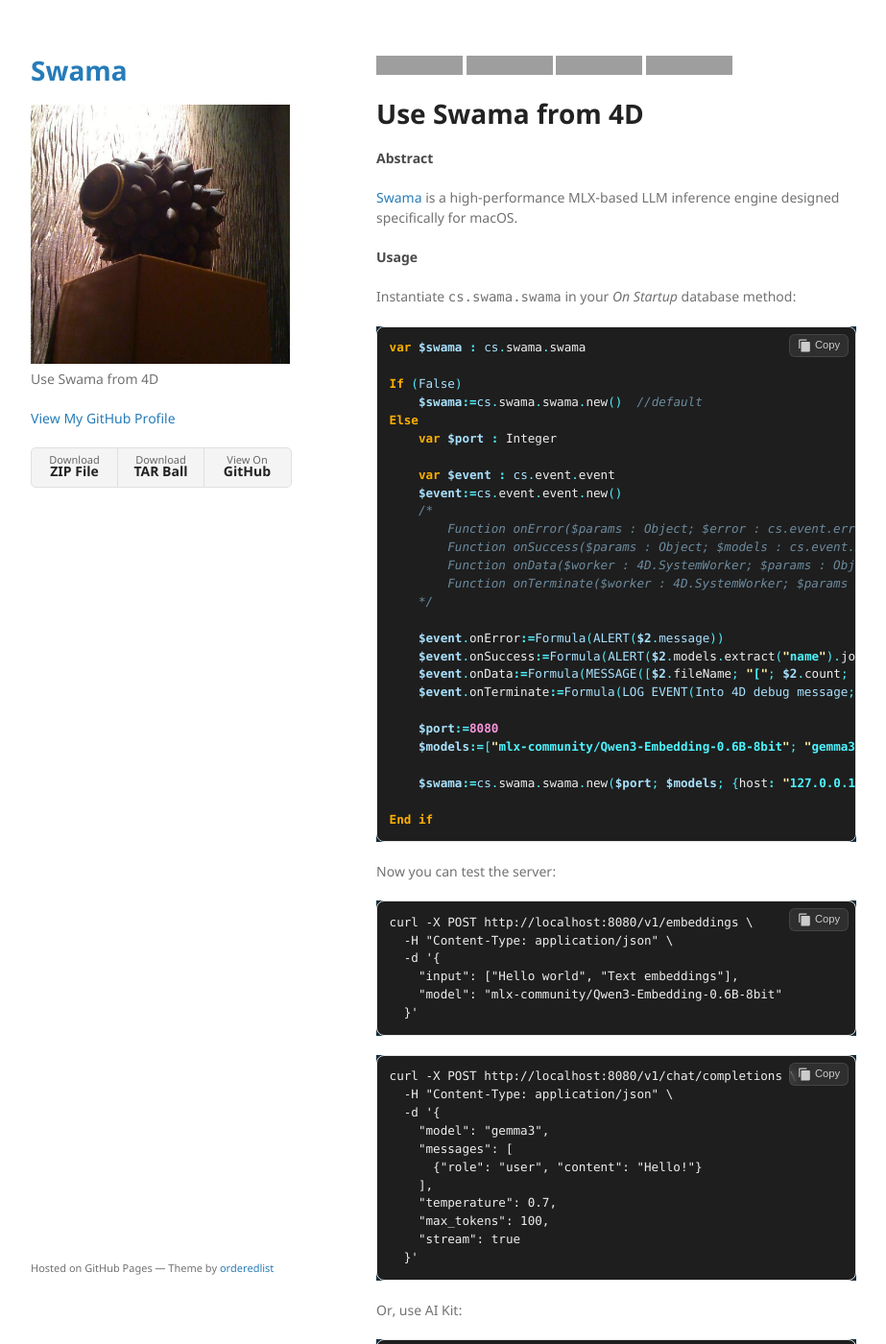
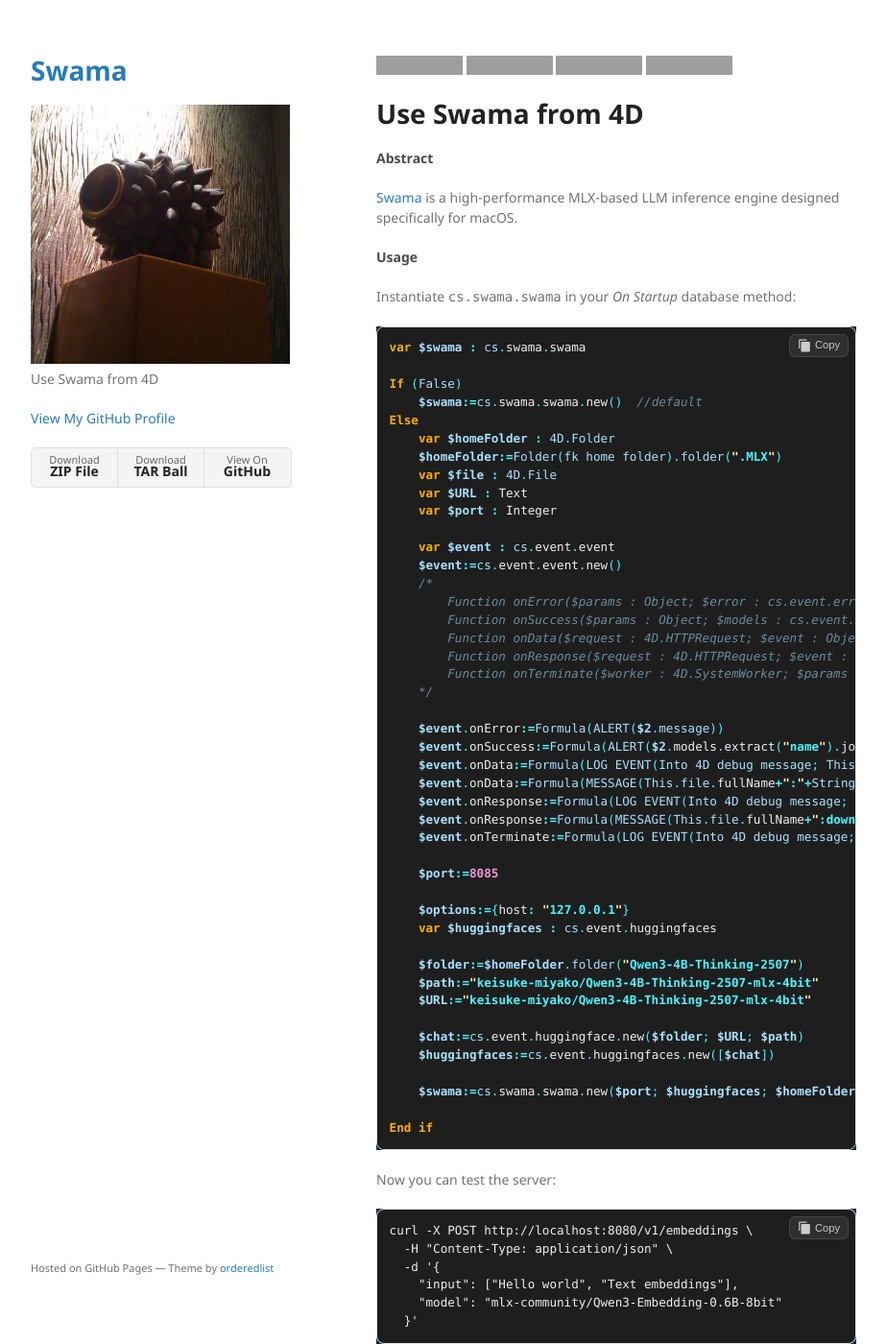
Before and after one commit to miyako/swama, a Jekyll site: the page built from index.md, in a window 1280 px wide and 1400 px high. Shown: the whole window at 96% size, without its empty margins (178-1101 px from the left). Built offline with Jekyll 4.4.1, drawn with Linux system fonts in a browser that asks for light colours; grey boxes are pictures that could not be loaded.

Commit message:
Update index.md

````diff
--- a/index.md
+++ b/index.md
@@ -23,6 +23,10 @@ var $swama : cs.swama.swama
 If (False)
     $swama:=cs.swama.swama.new()  //default
 Else
+    var $homeFolder : 4D.Folder
+    $homeFolder:=Folder(fk home folder).folder(".MLX")
+    var $file : 4D.File
+    var $URL : Text
     var $port : Integer
 
     var $event : cs.event.event
@@ -30,19 +34,32 @@ Else
     /*
         Function onError($params : Object; $error : cs.event.error)
         Function onSuccess($params : Object; $models : cs.event.models)
-        Function onData($worker : 4D.SystemWorker; $params : Object)
+        Function onData($request : 4D.HTTPRequest; $event : Object)
+        Function onResponse($request : 4D.HTTPRequest; $event : Object)
         Function onTerminate($worker : 4D.SystemWorker; $params : Object)
     */
 
     $event.onError:=Formula(ALERT($2.message))
     $event.onSuccess:=Formula(ALERT($2.models.extract("name").join(",")+" loaded!"))
-    $event.onData:=Formula(MESSAGE([$2.fileName; "["; $2.count; "/"; $2.total; "]"; $2.percentage; "%"].join(" ")))
+    $event.onData:=Formula(LOG EVENT(Into 4D debug message; This.file.fullName+":"+String((This.range.end/This.range.length)*100; "###.00%")))
+    $event.onData:=Formula(MESSAGE(This.file.fullName+":"+String((This.range.end/This.range.length)*100; "###.00%")))
+    $event.onResponse:=Formula(LOG EVENT(Into 4D debug message; This.file.fullName+":download complete"))
+    $event.onResponse:=Formula(MESSAGE(This.file.fullName+":download complete"))
     $event.onTerminate:=Formula(LOG EVENT(Into 4D debug message; (["process"; $1.pid; "terminated!"].join(" "))))
 
-    $port:=8080
-    $models:=["mlx-community/Qwen3-Embedding-0.6B-8bit"; "gemma3"]
+    $port:=8085
 
-    $swama:=cs.swama.swama.new($port; $models; {host: "127.0.0.1"}; $event)
+    $options:={host: "127.0.0.1"}
+    var $huggingfaces : cs.event.huggingfaces
+
+    $folder:=$homeFolder.folder("Qwen3-4B-Thinking-2507")
+    $path:="keisuke-miyako/Qwen3-4B-Thinking-2507-mlx-4bit"
+    $URL:="keisuke-miyako/Qwen3-4B-Thinking-2507-mlx-4bit"
+
+    $chat:=cs.event.huggingface.new($folder; $URL; $path)
+    $huggingfaces:=cs.event.huggingfaces.new([$chat])
+
+    $swama:=cs.swama.swama.new($port; $huggingfaces; $homeFolder; $options; $event)
 
 End if
 ```
````
